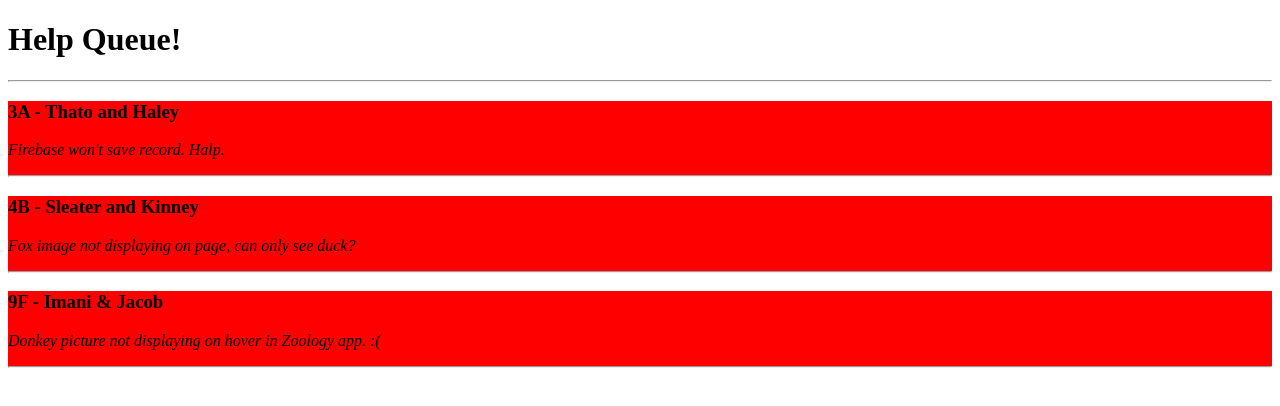
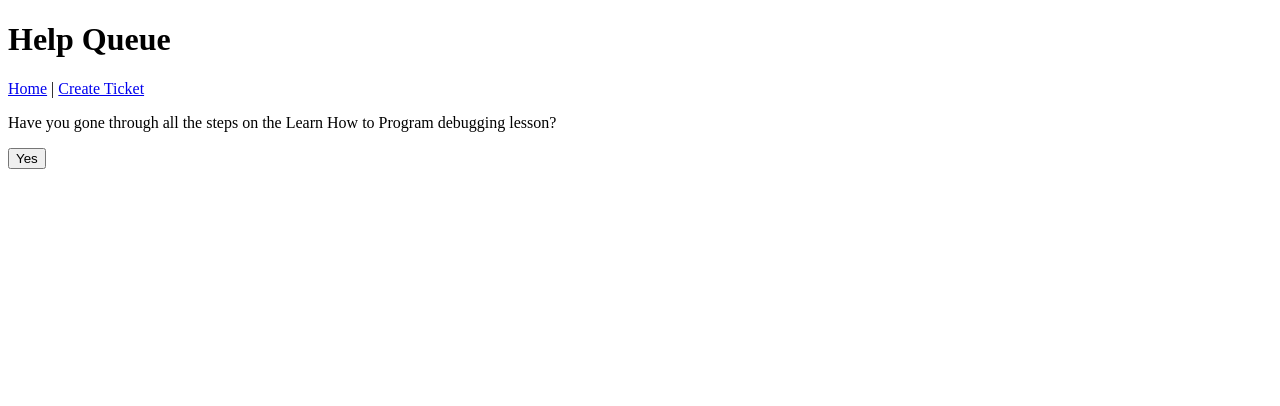
Before and after one commit to TavishOKeefe/react-help-queue, a React app: page /#/newticket in a window 1280 px wide. Shown: the top 406 px of the page. Built offline with nearby package versions, Linux system fonts and the light colour scheme.

Commit message:
add stuff.

```diff
--- a/package.json
+++ b/package.json
@@ -12,9 +12,12 @@
   "author": "",
   "license": "ISC",
   "dependencies": {
+    "install": "^0.12.2",
+    "npm": "^6.8.0",
     "prop-types": "15.5.10",
     "react": "15.5.4",
     "react-dom": "15.5.4",
+    "react-router-dom": "^4.0.0",
     "styled-jsx": "^3.2.1"
   },
   "devDependencies": {
--- a/src/components/App.jsx
+++ b/src/components/App.jsx
@@ -1,12 +1,19 @@
 import React from 'react';
+import Header from './Header';
 import TicketList from './TicketList';
-import Header from './Header';
+import NewTicketControl from './NewTicketControl';
+import Error404 from './Error404';
+import { Switch, Route } from 'react-router-dom';
 
 function App(){
   return (
     <div>
       <Header/>
-      <TicketList/>
+      <Switch>
+        <Route exact path='/' component={TicketList} />
+        <Route path='/newticket' component={NewTicketControl} />
+        <Route component={Error404} />
+      </Switch>
     </div>
   );
 }
--- /dev/null
+++ b/src/components/ConfirmationQuestions.jsx
@@ -0,0 +1,17 @@
+import React from 'react';
+import PropTypes from 'prop-types';
+
+function ConfirmationQuestions(props){
+  return (
+    <div>
+      <p>Have you gone through all the steps on the Learn How to Program debugging lesson?</p>
+      <button onClick={props.onTroubleshootingConfirmation}>Yes</button>
+    </div>
+  );
+}
+
+ConfirmationQuestions.propTypes = {
+  onTroubleshootingConfirmation: PropTypes.func
+};
+
+export default ConfirmationQuestions;
--- /dev/null
+++ b/src/components/Error404.jsx
@@ -0,0 +1,13 @@
+import React from 'react';
+import { Link } from 'react-router-dom';
+
+function Error404(){
+  return (
+    <div>
+      <h2>The page you are looking for does not exist!</h2>
+      <h3>Would you like to return <Link to="/">home</Link> instead?</h3>
+    </div>
+  );
+}
+
+export default Error404;
--- a/src/components/Header.jsx
+++ b/src/components/Header.jsx
@@ -1,8 +1,12 @@
 import React from 'react';
+import { Link } from 'react-router-dom';
 
 function Header(){
   return (
-    <h1>Help Queue!</h1>
+    <div>
+      <h1>Help Queue</h1>
+      <Link to="/">Home</Link> | <Link to="/newticket">Create Ticket</Link>
+    </div>
   );
 }
 
--- /dev/null
+++ b/src/components/NewTicketControl.jsx
@@ -0,0 +1,35 @@
+import React from 'react';
+import ConfirmationQuestions from './ConfirmationQuestions';
+import NewTicketForm from './NewTicketForm';
+
+class NewTicketControl extends React.Component {
+
+  constructor(props) {
+    super(props);
+    this.state = {
+      formVisibleOnPage: false
+    };
+    this.handleTroubleshootingConfirmation = this.handleTroubleshootingConfirmation.bind(this);
+  }
+
+  handleTroubleshootingConfirmation(){
+    this.setState({formVisibleOnPage: true});
+  }
+
+  render(){
+    let currentlyVisibleContent = null;
+    if (this.state.formVisibleOnPage){
+      currentlyVisibleContent = <NewTicketForm />;
+    } else {
+      currentlyVisibleContent = <ConfirmationQuestions onTroubleshootingConfirmation={this.handleTroubleshootingConfirmation}/>;
+    }
+    return (
+      <div>
+        {currentlyVisibleContent}
+      </div>
+    );
+  }
+
+}
+
+export default NewTicketControl;
--- /dev/null
+++ b/src/components/NewTicketForm.jsx
@@ -0,0 +1,39 @@
+import React from 'react';
+
+function NewTicketForm(){
+
+  let _names = null;
+  let _location = null;
+  let _issue = null;
+
+  function handleNewTicketFormSubmission(event) {
+    event.preventDefault();
+    _names.value = '';
+    _location.value = '';
+    _issue.value = '';
+  }
+
+  return (
+    <div>
+      <form onSubmit={handleNewTicketFormSubmission}>
+        <input
+          type='text'
+          id='names'
+          placeholder='Pair Names'
+          ref={(input) => {_names = input;}}/>
+        <input
+          type='text'
+          id='location'
+          placeholder='Location'
+          ref={(input) => {_location = input;}}/>
+        <textarea
+          id='issue'
+          placeholder='Describe your issue.'
+          ref={(textarea) => {_issue = textarea;}}/>
+        <button type='submit'>Help!</button>
+      </form>
+    </div>
+  );
+}
+
+export default NewTicketForm;
--- a/src/index.jsx
+++ b/src/index.jsx
@@ -2,11 +2,14 @@ import React from 'react';
 import ReactDOM from 'react-dom';
 import App from './components/App';
 import { AppContainer } from 'react-hot-loader';
+import { HashRouter } from 'react-router-dom';
 
 const render = (Component) => {
   ReactDOM.render(
     <AppContainer>
-      <Component/>
+      <HashRouter>
+        <Component/>
+      </HashRouter>
     </AppContainer>,
     document.getElementById('react-app-root')
   );
```
Also changed, not shown: src/components/TicketList.jsx (indentation only), 1 other file (tests, documents, lock files or other folders).
